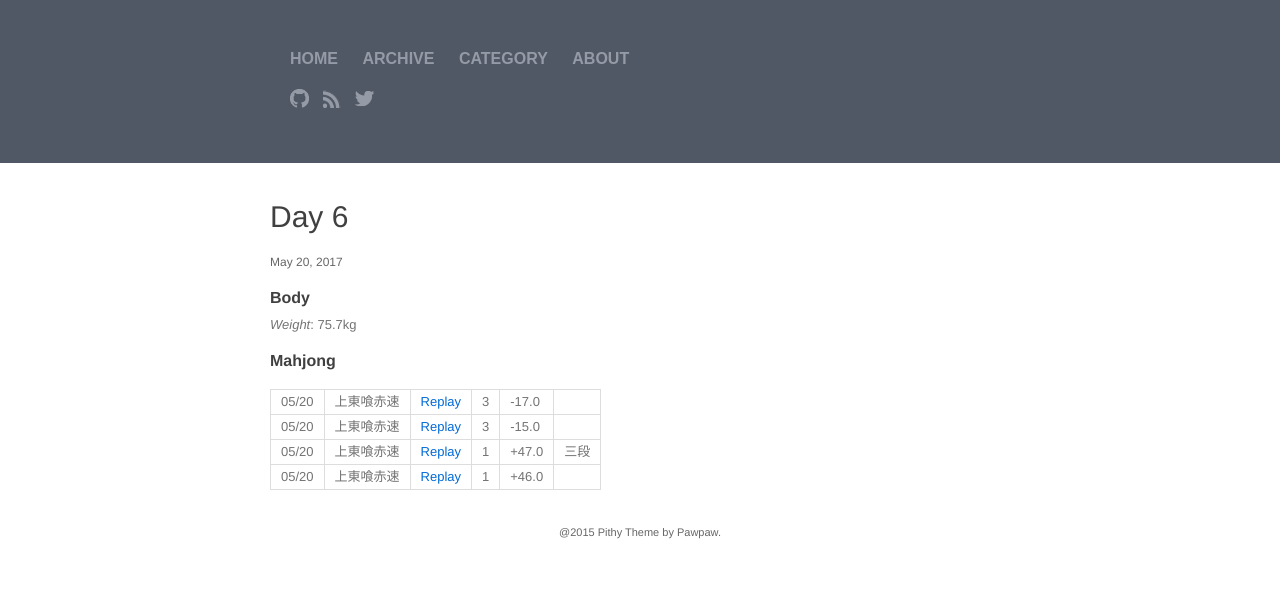
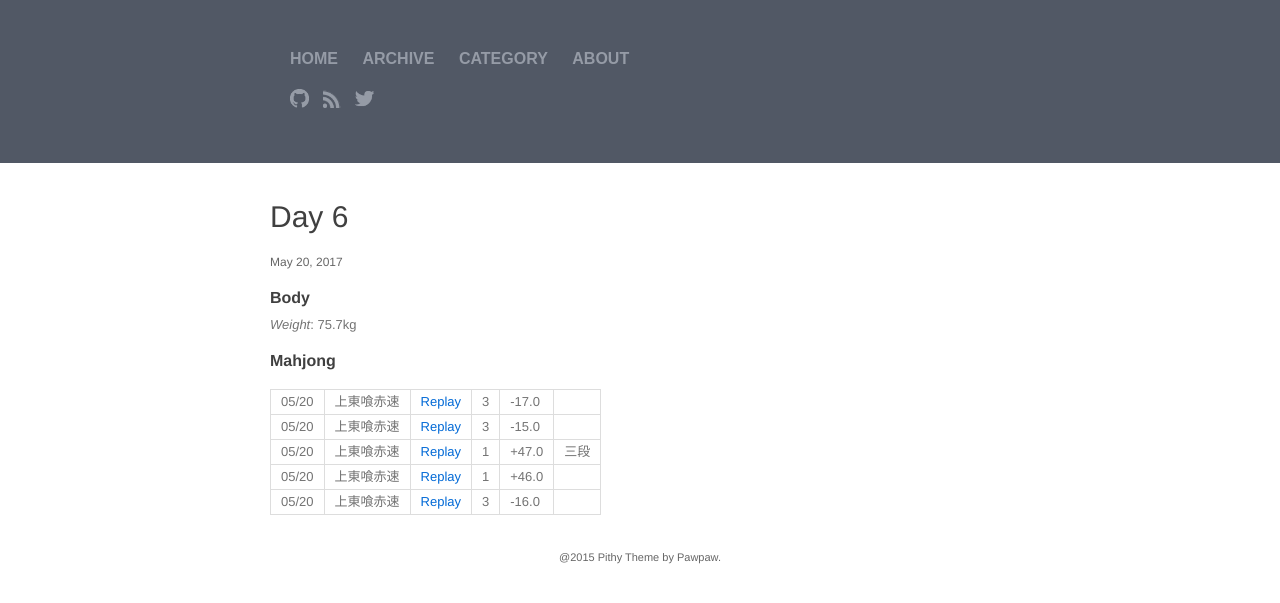
Before and after one commit to senhi/senhi.github.io, a Jekyll site: the page built from _posts/2017-05-20-day-6.markdown, in a window 1280 px wide. Shown: the top 603 px of the page. Built offline with Jekyll 4.4.1, drawn with Linux system fonts in a browser that asks for light colours.

Commit message:
Update 2017-05-20-day-6.markdown

```diff
--- a/_posts/2017-05-20-day-6.markdown
+++ b/_posts/2017-05-20-day-6.markdown
@@ -15,3 +15,4 @@ categories: "100days"
 05/20 | 上東喰赤速 | <a href="http://tenhou.net/0/?log=2017052011gm-00c1-0000-d81c6bbc&tw=0">Replay</a> | 3 | -15.0
 05/20 | 上東喰赤速 | <a href="http://tenhou.net/0/?log=2017052012gm-00c1-0000-4998db80&tw=3">Replay</a> | 1 | +47.0 | 三段
 05/20 | 上東喰赤速 | <a href="http://tenhou.net/0/?log=2017052012gm-00c1-0000-3165c867&tw=3">Replay</a> | 1 | +46.0
+05/20 | 上東喰赤速 | <a href="http://tenhou.net/0/?log=2017052014gm-00c1-0000-2898f32f&tw=1">Replay</a> | 3 | -16.0
```
